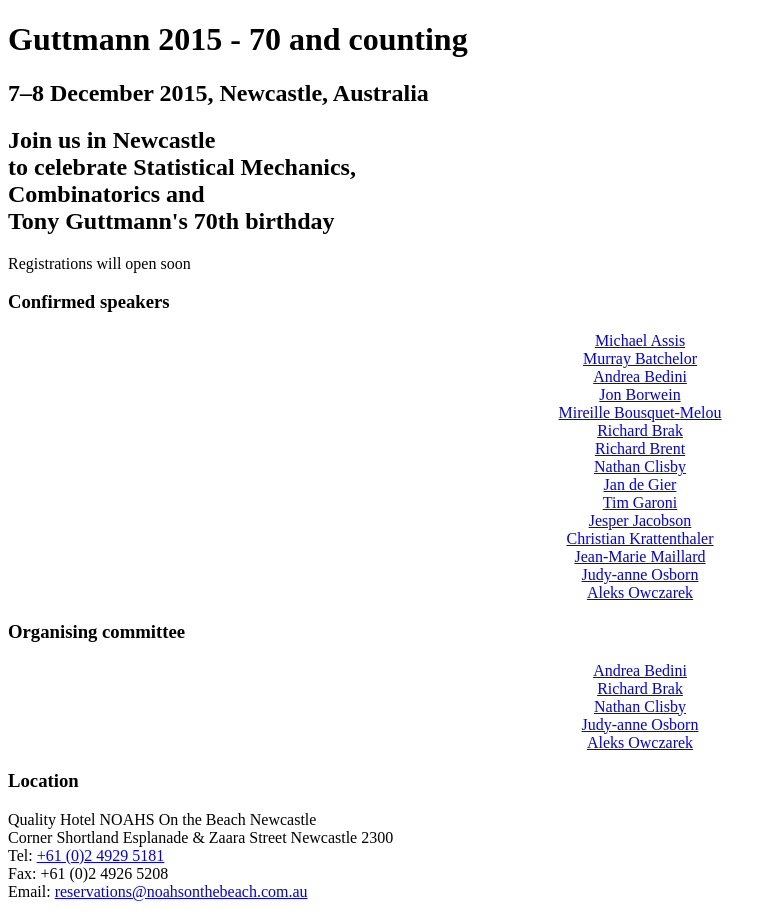
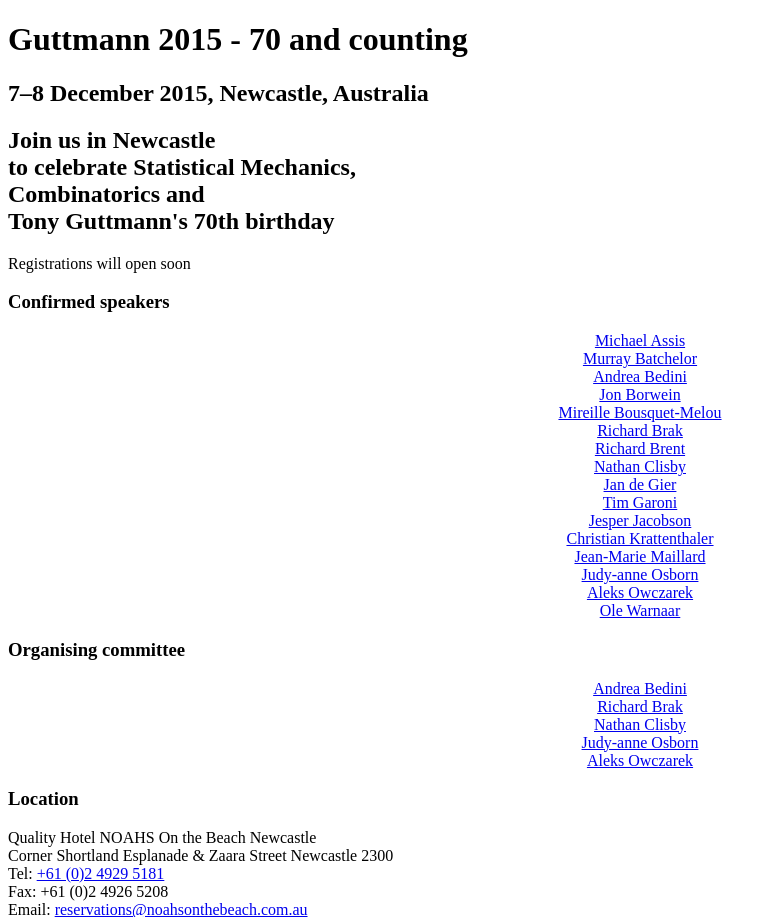
Before and after one commit to andreabedini/guttmann2015, a Jekyll site: the page built from index.html, in a window 1280 px wide. Shown: the top 917 px of the page, without its empty margins (0-777 px from the left). Built offline with Jekyll 4.4.1, drawn with Linux system fonts in a browser that asks for light colours; nearby versions of some CDN libraries; grey boxes are pictures that could not be loaded.

Commit message:
Add Ole Warnaar to the list of speakers

```diff
--- a/index.html
+++ b/index.html
@@ -26,6 +26,7 @@ layout: default
         <a href="#">Jean-Marie Maillard</a><br>
         <a href="http://www.newcastle.edu.au/profile/judy-anne-osborn">Judy-anne Osborn</a><br>
         <a href="http://www.ms.unimelb.edu.au/~aleks/">Aleks Owczarek</a><br>
+        <a href="http://www.maths.uq.edu.au/~uqowarna/">Ole Warnaar</a>
         </p>
     </section>
     <section>
```
